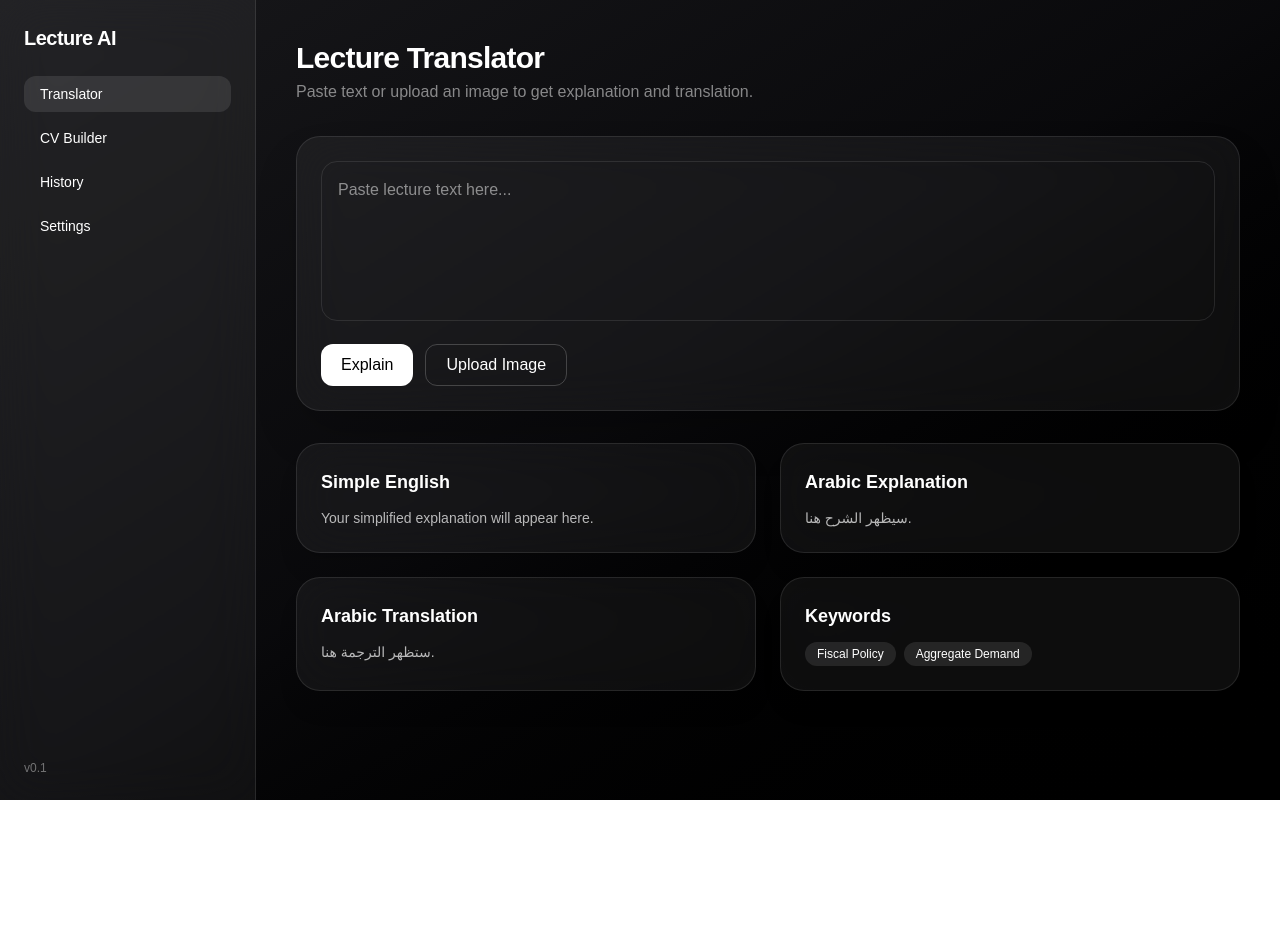
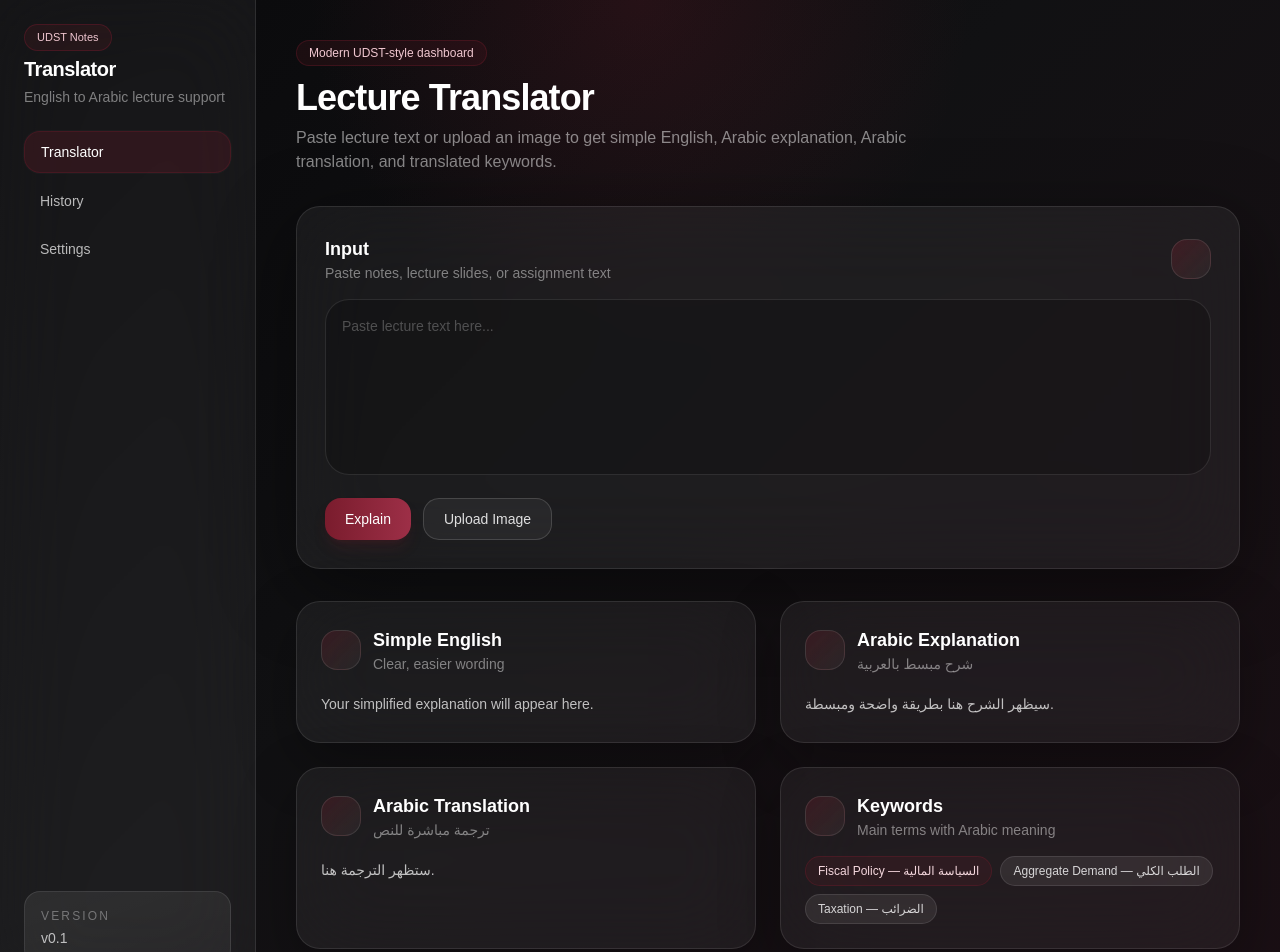
Before and after one commit to sallaxm/UDST-En-Ar-Translator, a Next.js app: page / in a window 1280 px wide. Shown: the top 952 px of the page. Before the commit the page ends 800 px from the top, so only its background shows below. Built offline with nearby package versions, Linux system fonts and the light colour scheme.

Commit message:
Update translator UI with UDST color scheme

```diff
--- /dev/null
+++ b/app/api/explain/route.ts
@@ -0,0 +1,41 @@
+import { NextResponse } from "next/server";
+
+export async function POST(req: Request) {
+  const { text } = await req.json();
+
+  const response = await fetch("https://api.openai.com/v1/chat/completions", {
+    method: "POST",
+    headers: {
+      "Content-Type": "application/json",
+      Authorization: `Bearer ${process.env.OPENAI_API_KEY}`,
+    },
+    body: JSON.stringify({
+      model: "gpt-4o-mini",
+      messages: [
+        {
+          role: "system",
+          content:
+            "You help university students understand lectures. Always respond in this format: Simple English, Arabic Explanation, Arabic Translation, Keywords.",
+        },
+        {
+          role: "user",
+          content: `Analyze this lecture text and return:
+
+1. Simple English explanation
+2. Arabic explanation
+3. Direct Arabic translation
+4. 5 important keywords with Arabic translation
+
+Text:
+${text}`,
+        },
+      ],
+    }),
+  });
+
+  const data = await response.json();
+
+  return NextResponse.json({
+    result: data.choices[0].message.content,
+  });
+}
--- a/app/page.tsx
+++ b/app/page.tsx
@@ -6,88 +6,135 @@ export default function Dashboard() {
   const [input, setInput] = useState("");
 
   return (
-    <div className="min-h-screen bg-gradient-to-br from-zinc-900 via-zinc-950 to-black text-white flex">
-      <aside className="hidden md:flex w-64 border-r border-white/10 backdrop-blur-xl bg-white/5 p-6 flex-col gap-6">
-        <h1 className="text-xl font-semibold tracking-tight">Lecture AI</h1>
+    <div className="min-h-screen bg-[radial-gradient(circle_at_top,_rgba(122,28,45,0.22),_transparent_28%),linear-gradient(135deg,_#09090b_0%,_#111113_45%,_#1a0f14_100%)] text-white flex">
+      <aside className="hidden md:flex w-64 border-r border-white/10 bg-white/5 backdrop-blur-2xl p-6 flex-col gap-6">
+        <div className="space-y-1">
+          <div className="inline-flex items-center rounded-full border border-[#7a1c2d]/40 bg-[#7a1c2d]/15 px-3 py-1 text-[11px] font-medium text-[#f0c7d0]">
+            UDST Notes
+          </div>
+          <h1 className="text-xl font-semibold tracking-tight">Translator</h1>
+          <p className="text-sm text-white/45">English to Arabic lecture support</p>
+        </div>
 
         <nav className="flex flex-col gap-2 text-sm">
-          <button className="text-left px-4 py-2 rounded-xl bg-white/10">
+          <button className="text-left px-4 py-2.5 rounded-2xl bg-[#7a1c2d]/25 border border-[#7a1c2d]/30 text-white shadow-[0_0_0_1px_rgba(255,255,255,0.02)]">
             Translator
           </button>
-          <button className="text-left px-4 py-2 rounded-xl hover:bg-white/10 transition">
-            CV Builder
-          </button>
-          <button className="text-left px-4 py-2 rounded-xl hover:bg-white/10 transition">
+          <button className="text-left px-4 py-2.5 rounded-2xl hover:bg-white/10 transition text-white/70">
             History
           </button>
-          <button className="text-left px-4 py-2 rounded-xl hover:bg-white/10 transition">
+          <button className="text-left px-4 py-2.5 rounded-2xl hover:bg-white/10 transition text-white/70">
             Settings
           </button>
         </nav>
 
-        <div className="mt-auto text-xs text-white/40">v0.1</div>
+        <div className="mt-auto rounded-2xl border border-white/10 bg-gradient-to-br from-white/8 to-white/5 p-4">
+          <p className="text-xs uppercase tracking-[0.18em] text-white/35">Version</p>
+          <p className="mt-1 text-sm text-white/70">v0.1</p>
+        </div>
       </aside>
 
-      <main className="flex-1 p-4 md:p-10">
-        <div className="max-w-5xl mx-auto space-y-8">
-          <div>
-            <h2 className="text-3xl font-semibold tracking-tight">
-              Lecture Translator
-            </h2>
-            <p className="text-white/50 mt-1">
-              Paste text or upload an image to get explanation and translation.
-            </p>
+      <main className="flex-1 p-4 md:p-8 lg:p-10">
+        <div className="max-w-6xl mx-auto space-y-8">
+          <div className="flex flex-col gap-3 md:flex-row md:items-end md:justify-between">
+            <div>
+              <div className="mb-3 inline-flex items-center rounded-full border border-[#7a1c2d]/35 bg-[#7a1c2d]/15 px-3 py-1 text-xs font-medium text-[#f0c7d0]">
+                Modern UDST-style dashboard
+              </div>
+              <h2 className="text-3xl md:text-4xl font-semibold tracking-tight">Lecture Translator</h2>
+              <p className="mt-2 max-w-2xl text-sm md:text-base text-white/50">
+                Paste lecture text or upload an image to get simple English, Arabic explanation, Arabic translation, and translated keywords.
+              </p>
+            </div>
           </div>
 
-          <div className="rounded-3xl bg-white/5 border border-white/10 backdrop-blur-xl p-6 space-y-4 shadow-2xl">
+          <div className="rounded-3xl border border-white/10 bg-white/5 backdrop-blur-2xl p-6 md:p-7 shadow-[0_20px_80px_rgba(0,0,0,0.45)]">
+            <div className="mb-4 flex items-center justify-between">
+              <div>
+                <h3 className="text-lg font-semibold">Input</h3>
+                <p className="text-sm text-white/45">Paste notes, lecture slides, or assignment text</p>
+              </div>
+              <div className="hidden md:block h-10 w-10 rounded-2xl bg-gradient-to-br from-[#7a1c2d]/35 to-white/5 border border-white/10" />
+            </div>
+
             <textarea
               value={input}
               onChange={(e) => setInput(e.target.value)}
               placeholder="Paste lecture text here..."
-              className="w-full h-40 bg-transparent border border-white/10 rounded-2xl p-4 outline-none focus:border-white/30 resize-none"
+              className="w-full h-44 resize-none rounded-3xl border border-white/10 bg-black/20 px-4 py-4 text-sm text-white placeholder:text-white/25 outline-none transition focus:border-[#7a1c2d]/60 focus:bg-black/25"
             />
 
-            <div className="flex flex-wrap gap-3">
-              <button className="px-5 py-2 rounded-xl bg-white text-black font-medium hover:opacity-90 transition">
+            <div className="mt-4 flex flex-wrap gap-3">
+              <button className="rounded-2xl bg-gradient-to-r from-[#7a1c2d] to-[#9d2f47] px-5 py-2.5 text-sm font-medium text-white shadow-lg shadow-[#7a1c2d]/20 transition hover:opacity-95">
                 Explain
               </button>
-
-              <button className="px-5 py-2 rounded-xl border border-white/20 hover:bg-white/10 transition">
+              <button className="rounded-2xl border border-white/15 bg-white/5 px-5 py-2.5 text-sm font-medium text-white/85 transition hover:bg-white/10">
                 Upload Image
               </button>
             </div>
           </div>
 
-          <div className="grid md:grid-cols-2 gap-6">
-            <div className="rounded-3xl bg-white/5 border border-white/10 backdrop-blur-xl p-6 shadow-xl">
-              <h3 className="text-lg font-semibold mb-3">Simple English</h3>
-              <p className="text-white/70 text-sm">
+          <div className="grid gap-6 md:grid-cols-2">
+            <section className="rounded-3xl border border-white/10 bg-white/5 backdrop-blur-2xl p-6 shadow-[0_20px_60px_rgba(0,0,0,0.3)]">
+              <div className="mb-4 flex items-center gap-3">
+                <div className="h-10 w-10 rounded-2xl bg-gradient-to-br from-[#7a1c2d]/30 to-white/5 border border-white/10" />
+                <div>
+                  <h3 className="text-lg font-semibold">Simple English</h3>
+                  <p className="text-sm text-white/45">Clear, easier wording</p>
+                </div>
+              </div>
+              <p className="text-sm leading-7 text-white/72">
                 Your simplified explanation will appear here.
               </p>
-            </div>
+            </section>
 
-            <div className="rounded-3xl bg-white/5 border border-white/10 backdrop-blur-xl p-6 shadow-xl">
-              <h3 className="text-lg font-semibold mb-3">Arabic Explanation</h3>
-              <p className="text-white/70 text-sm">سيظهر الشرح هنا.</p>
-            </div>
+            <section className="rounded-3xl border border-white/10 bg-white/5 backdrop-blur-2xl p-6 shadow-[0_20px_60px_rgba(0,0,0,0.3)]">
+              <div className="mb-4 flex items-center gap-3">
+                <div className="h-10 w-10 rounded-2xl bg-gradient-to-br from-[#7a1c2d]/30 to-white/5 border border-white/10" />
+                <div>
+                  <h3 className="text-lg font-semibold">Arabic Explanation</h3>
+                  <p className="text-sm text-white/45">شرح مبسط بالعربية</p>
+                </div>
+              </div>
+              <p dir="ltr" className="text-left text-sm leading-7 text-white/72">
+                سيظهر الشرح هنا بطريقة واضحة ومبسطة.
+              </p>
+            </section>
 
-            <div className="rounded-3xl bg-white/5 border border-white/10 backdrop-blur-xl p-6 shadow-xl">
-              <h3 className="text-lg font-semibold mb-3">Arabic Translation</h3>
-              <p className="text-white/70 text-sm">ستظهر الترجمة هنا.</p>
-            </div>
+            <section className="rounded-3xl border border-white/10 bg-white/5 backdrop-blur-2xl p-6 shadow-[0_20px_60px_rgba(0,0,0,0.3)]">
+              <div className="mb-4 flex items-center gap-3">
+                <div className="h-10 w-10 rounded-2xl bg-gradient-to-br from-[#7a1c2d]/30 to-white/5 border border-white/10" />
+                <div>
+                  <h3 className="text-lg font-semibold">Arabic Translation</h3>
+                  <p className="text-sm text-white/45">ترجمة مباشرة للنص</p>
+                </div>
+              </div>
+              <p dir="ltr" className="text-left text-sm leading-7 text-white/72">
+                ستظهر الترجمة هنا.
+              </p>
+            </section>
 
-            <div className="rounded-3xl bg-white/5 border border-white/10 backdrop-blur-xl p-6 shadow-xl">
-              <h3 className="text-lg font-semibold mb-3">Keywords</h3>
+            <section className="rounded-3xl border border-white/10 bg-white/5 backdrop-blur-2xl p-6 shadow-[0_20px_60px_rgba(0,0,0,0.3)]">
+              <div className="mb-4 flex items-center gap-3">
+                <div className="h-10 w-10 rounded-2xl bg-gradient-to-br from-[#7a1c2d]/30 to-white/5 border border-white/10" />
+                <div>
+                  <h3 className="text-lg font-semibold">Keywords</h3>
+                  <p className="text-sm text-white/45">Main terms with Arabic meaning</p>
+                </div>
+              </div>
 
               <div className="flex flex-wrap gap-2">
-                <span className="px-3 py-1 rounded-full bg-white/10 text-xs">
-                  Fiscal Policy
+                <span className="rounded-full border border-[#7a1c2d]/35 bg-[#7a1c2d]/15 px-3 py-1.5 text-xs text-[#f5d8de]">
+                  Fiscal Policy — السياسة المالية
                 </span>
-                <span className="px-3 py-1 rounded-full bg-white/10 text-xs">
-                  Aggregate Demand
+                <span className="rounded-full border border-white/10 bg-white/8 px-3 py-1.5 text-xs text-white/80">
+                  Aggregate Demand — الطلب الكلي
+                </span>
+                <span className="rounded-full border border-white/10 bg-white/8 px-3 py-1.5 text-xs text-white/80">
+                  Taxation — الضرائب
                 </span>
               </div>
-            </div>
+            </section>
           </div>
         </div>
       </main>
```
